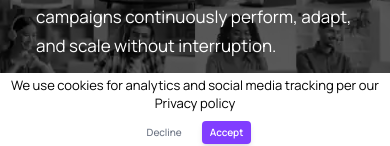
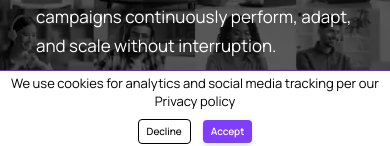
Before and after one commit to adrefresh/Rebrand-optimized-, a Next.js app: page / in a window 390 px wide. Shown: the part 696-842 px from the top of the page. Built offline with nearby package versions, Linux system fonts and the light colour scheme.

Commit message:
decline button changes

```diff
--- a/app/components/cookiebanner/cookieBanner.tsx
+++ b/app/components/cookiebanner/cookieBanner.tsx
@@ -180,9 +180,7 @@ export default function CookieBanner() {
     gap-2 sm:gap-4
     z-[9999]
     w-full sm:w-[60vw]
-    border-t-border-[#6c1cff]
-
-    sm:border-t sm:border-[#6c1cff]
+ border-t border-[#6c1cff]
     sm:rounded-t-xl
   "
 >
@@ -203,7 +201,7 @@ export default function CookieBanner() {
       <div className="flex items-center gap-3 shrink-0">
          <button
              onClick={() => handleConsentUpdate('denied')}
-             className="px-2 py-1 text-[10px] sm:text-[13px] font-medium text-gray-500 hover:text-gray-800 transition-colors cursor-pointer"
+             className="px-2 py-1 text-[10px] sm:text-[13px] font-medium text-black hover:text-gray-800 transition-colors cursor-pointer border rounded-sm"
            >
              Decline
            </button>
```
